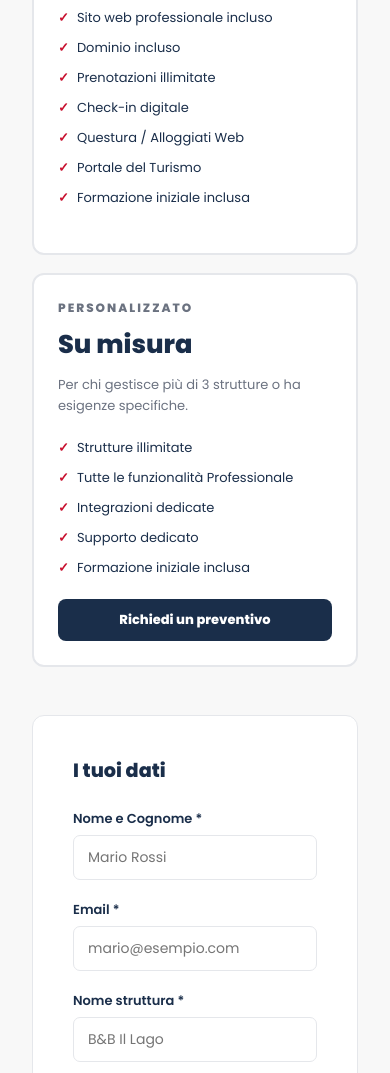
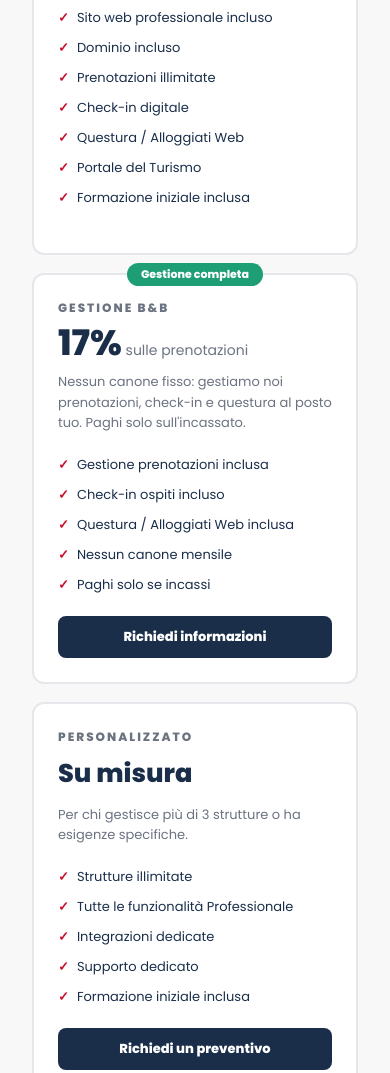
Before and after one commit to gervaantonio29-lang/gestaway, a website: page public/attiva.html in a window 390 px wide. Shown: the part 1415-2488 px from the top of the page. Drawn offline with Linux system fonts and the light colour scheme.

Commit message:
Anteprime piu' piccole su desktop e card Gestione B&B nella pagina di attivazione
Le anteprime erano a tutta larghezza (1078px): su PC risultavano
sproporzionate, mentre su telefono andavano bene. Limitate a 760px e
centrate; su mobile il limite non entra in gioco e restano a pieno
schermo come prima.

In attiva.html mancava del tutto il piano Gestione B&B: chi arrivava
dalla home cliccando "Attiva ora" trovava solo i tre piani a canone e
Personalizzato. Aggiunta la card con la commissione del 17%, modellata
su Personalizzato perche' anche questa non e' self-service ma passa da
una richiesta via mail (con i campi utili gia' precompilati). La
selezione dei piani a canone resta invariata.

```diff
--- a/public/attiva.html
+++ b/public/attiva.html
@@ -114,6 +114,20 @@ input:focus{border-color:var(--red)}
         <li>Portale del Turismo</li>
         <li>Formazione iniziale inclusa</li>
       </ul>
+    </div>
+    <div class="piano-card piano-custom">
+      <div class="piano-badge" style="background:#1D9E75">Gestione completa</div>
+      <div class="piano-name">Gestione B&amp;B</div>
+      <div class="piano-price">17%<span> sulle prenotazioni</span></div>
+      <div class="piano-desc">Nessun canone fisso: gestiamo noi prenotazioni, check-in e questura al posto tuo. Paghi solo sull'incassato.</div>
+      <ul class="piano-features">
+        <li>Gestione prenotazioni inclusa</li>
+        <li>Check-in ospiti incluso</li>
+        <li>Questura / Alloggiati Web inclusa</li>
+        <li>Nessun canone mensile</li>
+        <li>Paghi solo se incassi</li>
+      </ul>
+      <a class="btn-richiesta" href="mailto:info@gestaway.com?subject=Richiesta%20piano%20Gestione%20B%26B%20Gestaway&amp;body=Salve%2C%0Avorrei%20ricevere%20informazioni%20sul%20piano%20Gestione%20B%26B%20con%20commissione%20sulle%20prenotazioni.%0A%0ANome%3A%0AStruttura%3A%0AComune%3A%0ANumero%20di%20camere%2Fappartamenti%3A%0ACanali%20usati%20(Airbnb%2C%20Booking...)%3A%0ANote%3A">Richiedi informazioni</a>
     </div>
     <div class="piano-card piano-custom">
       <div class="piano-name">Personalizzato</div>
```
Also changed, not shown: public/index.html (+3 -1 lines).
